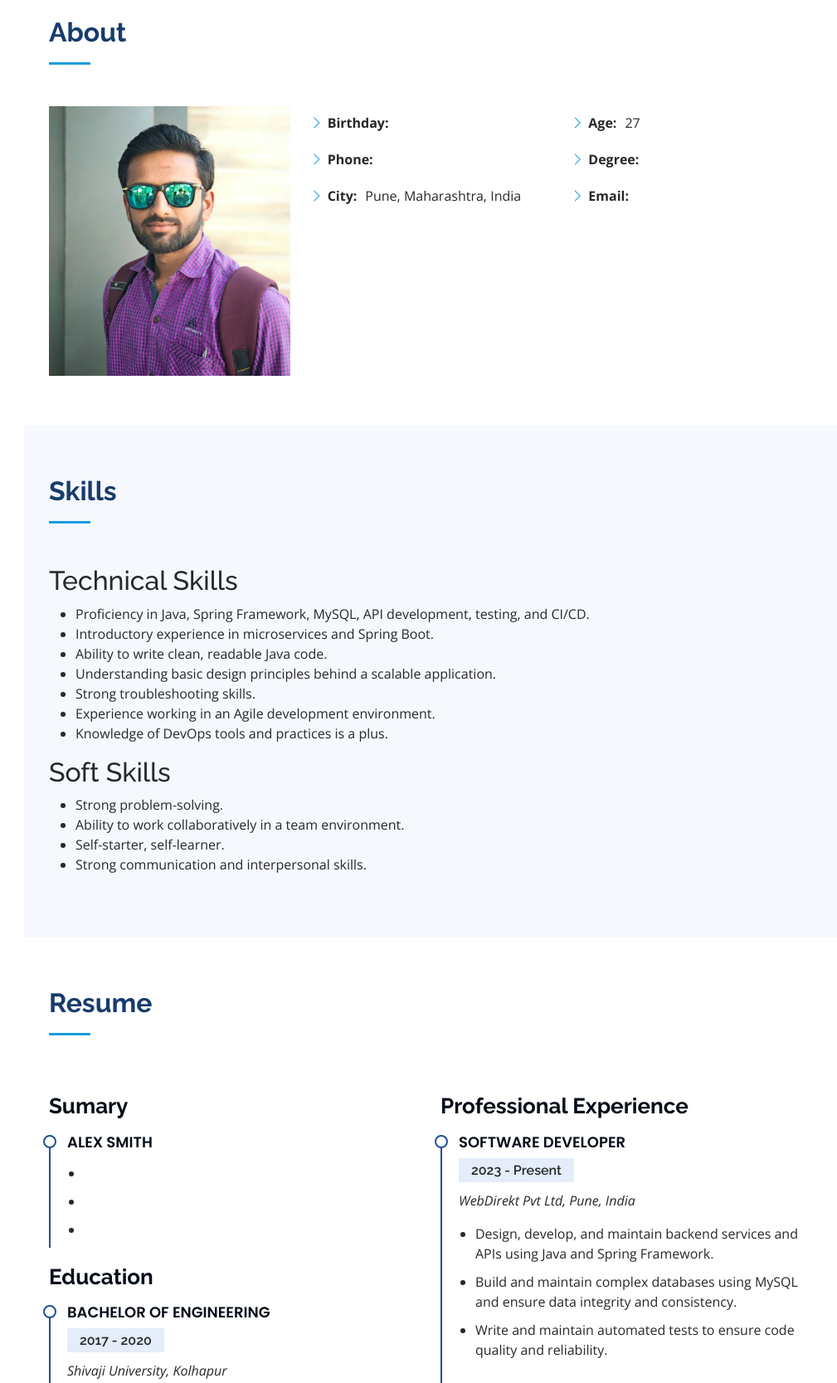
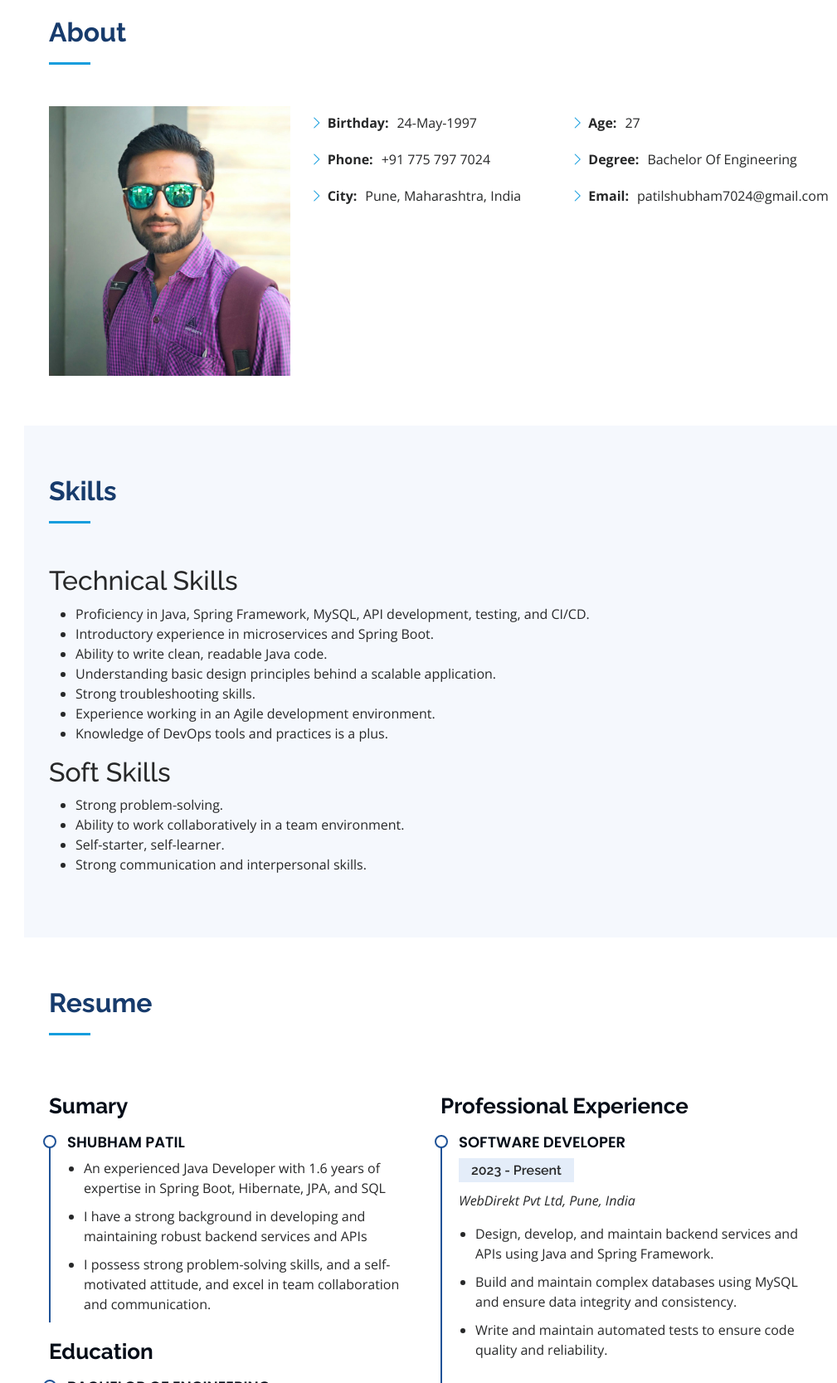
Before and after one commit to patilshubham7024/my-portfolio, a plain HTML site: page index.html in a window 1280 px wide. Shown: the part 840-2507 px from the top of the page at 83% size, without its empty margins (271-1280 px from the left). Drawn offline with nearby package versions, Linux system fonts and the light colour scheme.

Commit message:
Initial commit

```diff
--- a/index.html
+++ b/index.html
@@ -71,7 +71,7 @@
   <!-- ======= Hero Section ======= -->
   <section id="hero" class="d-flex flex-column justify-content-center align-items-center">
     <div class="hero-container" data-aos="fade-in">
-      <h1 class="my-name"></h1>
+      <h1 class="my-name">Shubham Patil</h1>
       <p>I'm <span class="typed" data-typed-items="Software Developer"></span></p>
     </div>
   </section><!-- End Hero -->
@@ -99,16 +99,16 @@
             <div class="row">
               <div class="col-lg-6">
                 <ul>
-                  <li><i class="bi bi-chevron-right"></i> <strong>Birthday:</strong> <span class="my-birthDate"></span></li>
-                  <li><i class="bi bi-chevron-right"></i> <strong>Phone:</strong> <span class="my-phone"></span></li>
-                  <li><i class="bi bi-chevron-right"></i> <strong>City:</strong> <span class="my-address">Pune, Maharashtra, India</span></li>
+                  <li><i class="bi bi-chevron-right"></i> <strong>Birthday:</strong>24-May-1997<span class="my-birthDate"></span></li>
+                  <li><i class="bi bi-chevron-right"></i> <strong>Phone:</strong>+91 775 797 7024<span class="my-phone"></span></li>
+                  <li><i class="bi bi-chevron-right"></i> <strong>City:</strong><span class="my-address">Pune, Maharashtra, India</span></li>
                 </ul>
               </div>
               <div class="col-lg-6">
                 <ul>
-                  <li><i class="bi bi-chevron-right"></i> <strong>Age:</strong> <span>27</span></li>
-                  <li><i class="bi bi-chevron-right"></i> <strong>Degree:</strong> <span class="my-degree"></span></li>
-                  <li><i class="bi bi-chevron-right"></i> <strong>Email:</strong> <span class="my-email"></span></li>
+                  <li><i class="bi bi-chevron-right"></i> <strong>Age:</strong><span>27</span></li>
+                  <li><i class="bi bi-chevron-right"></i> <strong>Degree:</strong>Bachelor Of Engineering<span class="my-degree"></span></li>
+                  <li><i class="bi bi-chevron-right"></i> <strong>Email:</strong>patilshubham7024@gmail.com<span class="my-email"></span></li>
                 </ul>
               </div>
             </div>
@@ -221,12 +221,12 @@
           <div class="col-lg-6" data-aos="fade-up">
             <h3 class="resume-title">Sumary</h3>
             <div class="resume-item pb-0">
-              <h4>Alex Smith</h4>
-              <p><em class="my-about"></em></p>
+              <h4>Shubham Patil</h4>
+              <!-- <p><em class="my-about"></em></p> -->
               <ul>
-                <li class="my-address"></li>
-                <li class="my-phone"></li>
-                <li class="my-email"></li>
+                <li>An experienced Java Developer with 1.6 years of expertise in Spring Boot, Hibernate, JPA, and SQL</li>
+                <li>I have a strong background in developing and maintaining robust backend services and APIs</li>
+                <li>I possess strong problem-solving skills, and a self-motivated attitude, and excel in team collaboration and communication.</li>
               </ul>
             </div>
 
@@ -279,7 +279,7 @@
 
         <div class="section-title">
           <h2>Contact</h2>
-          <p>Feel free to get in touch with me for any inquiries or opportunities. I'm available to discuss collaborations, projects, or any questions you may have. Don't hesitate to reach out!</p>
+          <p>Feel free to get in touch with me for any inquiries or opportunities. I'm available to discuss collaborations, projects, or any questions you may have.</p>
         </div>
 
         <div class="row" data-aos="fade-in">
@@ -295,13 +295,13 @@
               <div class="email">
                 <i class="bi bi-envelope"></i>
                 <h4>Email:</h4>
-                <p class="my-email"></p>
+                <p class="my-email">patilshubham7024@gmail.com</p>
               </div>
 
               <div class="phone">
                 <i class="bi bi-phone"></i>
                 <h4>Call:</h4>
-                <p class="my-phone"></p>
+                <p class="my-phone">+91 775 797 7024</p>
               </div>
 
               <iframe src="https://www.google.com/maps/embed?pb=!1m18!1m12!1m3!1d15135.98650224994!2d73.5537026374607!3d18.33350212293482!2m3!1f0!2f0!3f0!3m2!1i1024!2i768!4f13.1!3m3!1m2!1s0x3bc2bf135a1d5481%3A0x51e77f9d5db7a13d!2sPune%2C%20Maharashtra!5e0!3m2!1sen!2sin!4v1649105654373" frameborder="0" style="border:0; width: 100%; height: 290px;" allowfullscreen></iframe>
@@ -310,7 +310,7 @@
           </div>
 
           <div class="col-lg-7 mt-5 mt-lg-0 d-flex align-items-stretch">
-            <form action="forms/contact.php" method="post" role="form" class="php-email-form">
+            <form action="" method="post" role="form" class="php-email-form">
               <div class="row">
                 <div class="form-group col-md-6">
                   <label for="name">Your Name</label>
```
